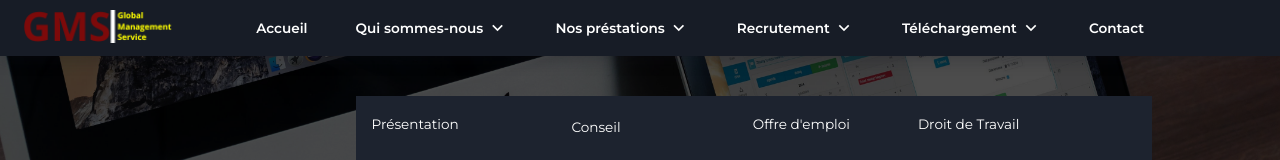
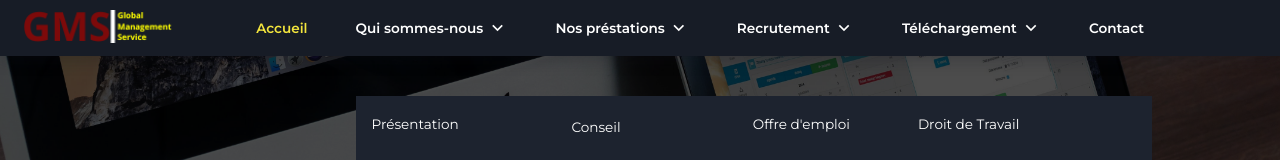
Before and after one commit to Hocine737718/multi_serivce, a Vue app: page / in a window 1280 px wide. In both pictures the pointer is over the link 281 px from the left and 28 px from the top of the page. Shown: the top 160 px of the page. Built offline with nearby package versions, Linux system fonts and the light colour scheme; what @canvasjs/vue-stockcharts would draw is missing.

Commit message:
Revision 6 Commit

```diff
--- a/package.json
+++ b/package.json
@@ -10,12 +10,14 @@
   "dependencies": {
     "@canvasjs/stockcharts": "^1.7.37",
     "@canvasjs/vue-stockcharts": "^1.0.2",
+    "bootstrap": "^5.3.2",
+    "bootstrap-vue": "^2.23.1",
     "chart.js": "^4.4.1",
     "core-js": "^3.8.3",
     "jquery": "^3.7.1",
     "scrollreveal": "^4.0.9",
     "swiper": "^11.0.6",
-    "vue": "^3.4.18",
+    "vue": "^3.4.19",
     "vue-chartjs": "^5.3.0",
     "vue-router": "^4.0.3"
   },
--- a/src/assets/css/Navbar/navbar.css
+++ b/src/assets/css/Navbar/navbar.css
@@ -75,6 +75,7 @@ nav {
 }
 .nav_link:hover {
     background-color: var(--black-color-light);
+    color: #f3e53d;
 }
 .show-menu {
     opacity: 1;
--- a/src/main.js
+++ b/src/main.js
@@ -2,6 +2,10 @@ import { createApp } from 'vue'
 import App from './App.vue'
 import router from './router'
 import CanvasJSStockChart from '@canvasjs/vue-stockcharts';
+//import { BootstrapVue} from 'bootstrap-vue'
+
+//import 'bootstrap/dist/css/bootstrap.css';
+//import 'bootstrap-vue/dist/bootstrap-vue.css';
 
 import './assets/css/_global.css'
 import './assets/css/Navbar/navbar.css'
@@ -25,5 +29,5 @@ import './assets/css/Application/media_application.css'
 import './assets/css/ScrollUp/scrollup.css'
 
 
-
+//Vue.use(BootstrapVue)
 createApp(App).use(router).use(CanvasJSStockChart).mount('#app')
```
Also changed, not shown: 1 other file (tests, documents, lock files or other folders).
